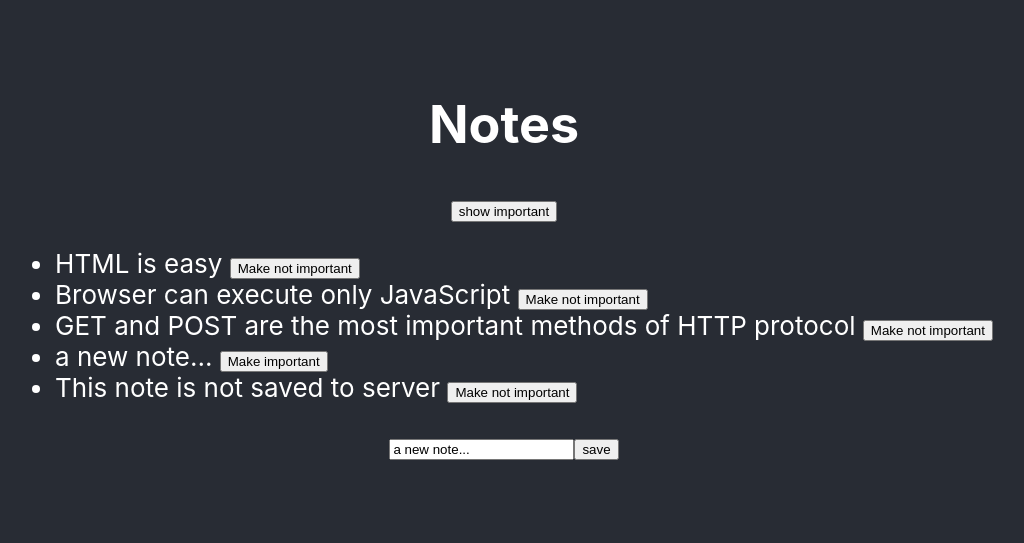
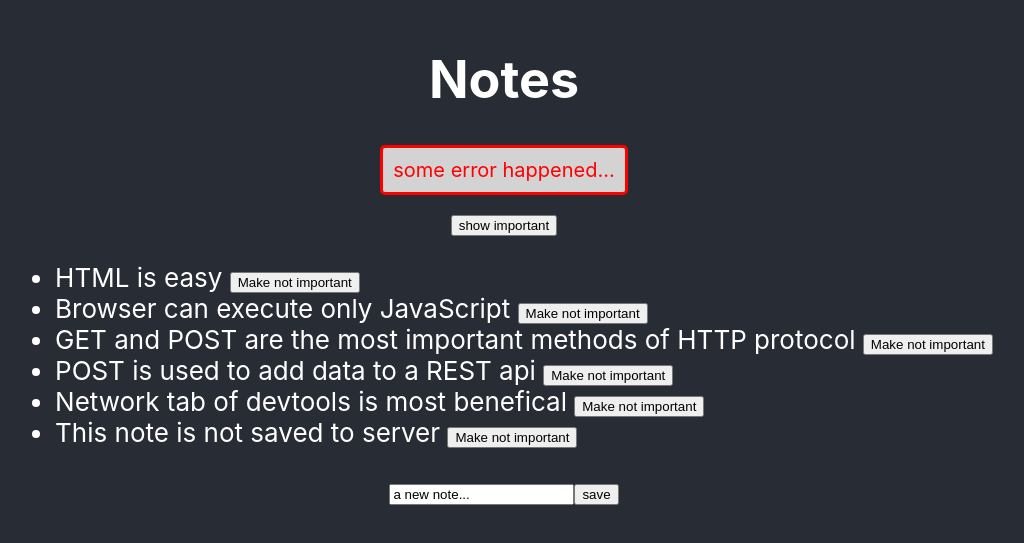
Before and after one commit to josenaldo/full-stack-open-2022, a React (Create React App) app in the folder part2/notes/: page / in a window 1280 px wide. Shown: the part 141-684 px from the top of the page, without its empty margins (136-1160 px from the left). Built offline with nearby package versions, Linux system fonts and the light colour scheme; data requests are answered from the project's data file; the HTML template or start-up script is replaced by a standard one.

Commit message:
:sparkles: feat: Add error message
Add a notification component, to show error messages

```diff
--- a/part2/notes/db.json
+++ b/part2/notes/db.json
@@ -19,10 +19,16 @@
             "important": true
         },
         {
-      "content": "a new note...",
-      "date": "2022-11-08T17:37:44.495Z",
-      "important": false,
+            "content": "POST is used to add data to a REST api",
+            "date": "2022-11-10T01:20:11.925Z",
+            "important": true,
             "id": 4
+        },
+        {
+            "content": "Network tab of devtools is most benefical",
+            "date": "2022-11-10T01:20:42.312Z",
+            "important": true,
+            "id": 5
         }
     ]
 }
--- a/part2/notes/src/App.js
+++ b/part2/notes/src/App.js
@@ -2,6 +2,7 @@ import { useState, useEffect } from 'react'
 import axios from 'axios'
 
 import Note from 'components/Note'
+import Notification from 'components/Notification'
 import noteService from 'services/notes'
 
 import './App.css'
@@ -10,6 +11,7 @@ const App = (props) => {
     const [notes, setNotes] = useState([])
     const [newNote, setNewNote] = useState('a new note...')
     const [showAll, setShowAll] = useState(true)
+    const [errorMessage, setErrorMessage] = useState('some error happened...')
 
     const notesToShow = showAll ? notes : notes.filter((note) => note.important)
 
@@ -33,9 +35,14 @@ const App = (props) => {
                 setNotes(notes.map((n) => (n.id !== id ? n : returnedNote)))
             })
             .catch((error) => {
-                alert(
-                    `the note '${note.content}' was already deleted from server`
+                setErrorMessage(
+                    `Note '${note.content}' was already removed from server`
                 )
+
+                setTimeout(() => {
+                    setErrorMessage(null)
+                }, 5000)
+
                 setNotes(notes.filter((n) => n.id !== id))
             })
     }
@@ -58,6 +65,7 @@ const App = (props) => {
     return (
         <div className="App">
             <h1>Notes</h1>
+            <Notification message={errorMessage} />
             <div>
                 <button onClick={() => setShowAll(!showAll)}>
                     show {showAll ? 'important' : 'all'}
--- /dev/null
+++ b/part2/notes/src/components/Notification.js
@@ -0,0 +1,9 @@
+const Notification = ({ message }) => {
+    if (message === null) {
+        return null
+    }
+
+    return <div className="error">{message}</div>
+}
+
+export default Notification
--- a/part2/notes/src/index.css
+++ b/part2/notes/src/index.css
@@ -1,13 +1,23 @@
 body {
-  margin: 0;
-  font-family: -apple-system, BlinkMacSystemFont, 'Segoe UI', 'Roboto', 'Oxygen',
-    'Ubuntu', 'Cantarell', 'Fira Sans', 'Droid Sans', 'Helvetica Neue',
-    sans-serif;
-  -webkit-font-smoothing: antialiased;
-  -moz-osx-font-smoothing: grayscale;
+    margin: 0;
+    font-family: -apple-system, BlinkMacSystemFont, 'Segoe UI', 'Roboto',
+        'Oxygen', 'Ubuntu', 'Cantarell', 'Fira Sans', 'Droid Sans',
+        'Helvetica Neue', sans-serif;
+    -webkit-font-smoothing: antialiased;
+    -moz-osx-font-smoothing: grayscale;
 }
 
 code {
-  font-family: source-code-pro, Menlo, Monaco, Consolas, 'Courier New',
-    monospace;
+    font-family: source-code-pro, Menlo, Monaco, Consolas, 'Courier New',
+        monospace;
 }
+
+.error {
+    color: red;
+    background: lightgrey;
+    font-size: 20px;
+    border-style: solid;
+    border-radius: 5px;
+    padding: 10px;
+    margin-bottom: 10px;
+}
```
Lines whose indentation alone changed are shown as unchanged.
